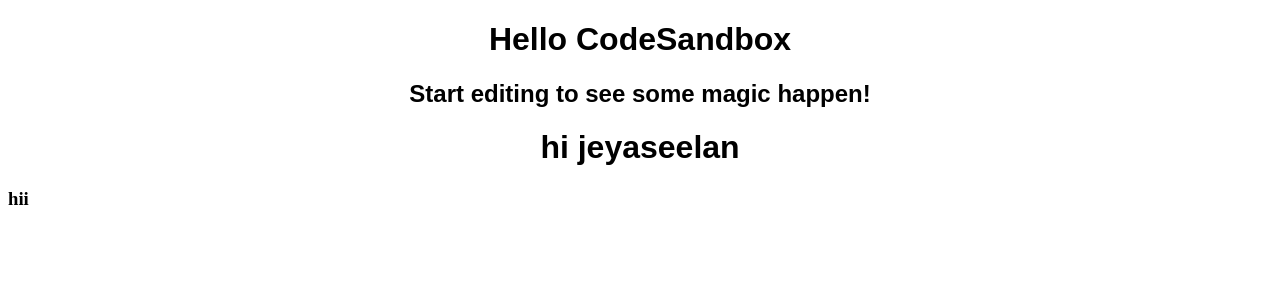
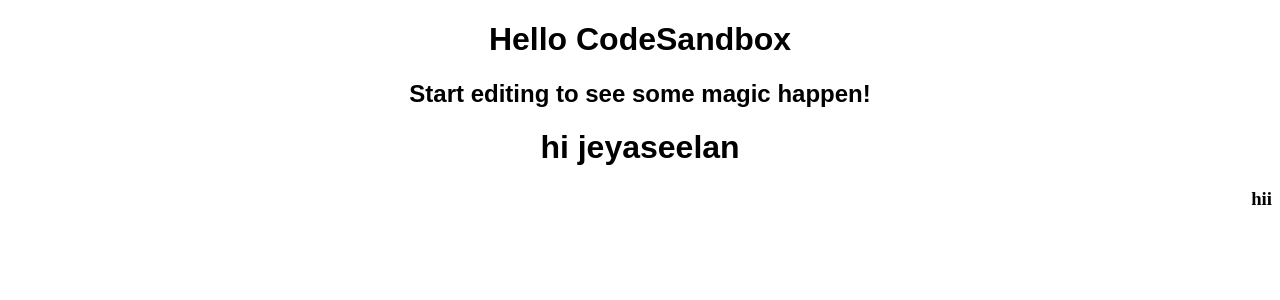
Before and after one commit to JEYASEELAN-2399/React, a React (Create React App) app: page / in a window 1280 px wide. Shown: the top 300 px of the page. Built offline with nearby package versions, Linux system fonts and the light colour scheme.

Commit message:
Update App.js

```diff
--- a/src/App.js
+++ b/src/App.js
@@ -9,7 +9,7 @@
         <h2>Start editing to see some magic happen!</h2>
         <Jeii />
       </div>
-      <h3 className="heading">hii</h3>
+      <h3 id="heading">hii</h3>
     </>
   );
 }
```
